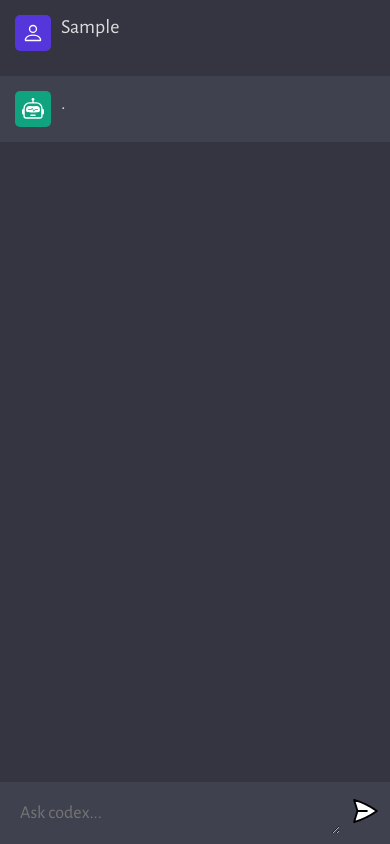
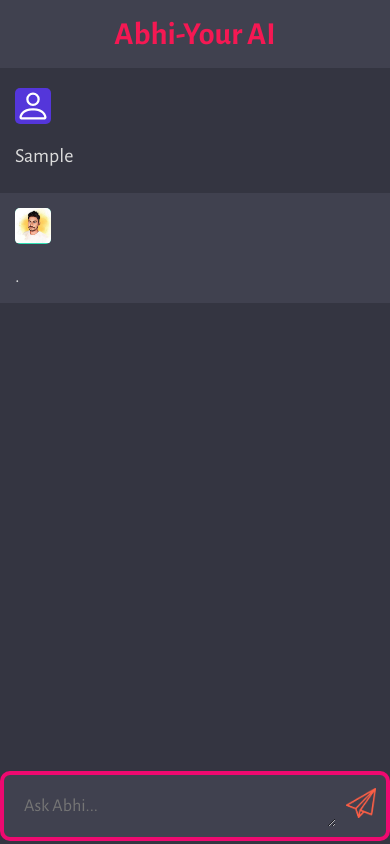
Before and after one commit to A1bhishekk/ChatGPT-Client, a website built with Vite: page index.html in a window 390 px wide. Both pictures are taken after typing "Sample" into the empty fields and a click on the button 365 px from the left and 813 px from the top of the page. Built offline with nearby package versions, Linux system fonts and the light colour scheme; no server answers.

Commit message:
chat gpt frontend

```diff
--- a/index.html
+++ b/index.html
@@ -4,16 +4,19 @@
     <meta charset="UTF-8" />
     <link rel="icon" type="image/svg+xml" href="favicon.ico" />
     <meta name="viewport" content="width=device-width, initial-scale=1.0" />
-    <title>Codex - Your AI</title>
+    <title>Abhi-Your AI</title>
     <link rel="stylesheet" href="style.css" />
   </head>
   <body>
+    <header>
+      <h1>Abhi-Your AI</h1>
+    </header>
     <div id="app">
       <div id="chat_container"></div>
 
       <form>
-        <textarea name="prompt" rows="1" cols="1" placeholder="Ask codex..."></textarea>
-        <button type="submit"><img src="assets/send.svg" alt="send" />
+        <textarea name="prompt" rows="1" cols="1" placeholder="Ask Abhi..."></textarea>
+        <button type="submit"><img src="assets/btn.png" alt="send" />
       </form>
     </div>
 
--- a/script.js
+++ b/script.js
@@ -1,5 +1,6 @@
-import bot from './assets/bot.svg'
+// import bot from './assets/bot.svg'
 import user from './assets/user.svg'
+import bot from './assets/abhi.jpg'
 
 const form = document.querySelector('form')
 const chatContainer = document.querySelector('#chat_container')
--- a/style.css
+++ b/style.css
@@ -9,11 +9,23 @@
 
 body {
   background: #343541;
+  /* height: 100vh; */
+}
+
+header{
+  background: #40414F;
+  padding: 5px;
+  display: flex;
+  justify-content: center;
+  align-items: center;
+  margin-bottom: 5px;
+  color: rgb(245, 24, 83);
+  height: 8vh;
 }
 
 #app {
   width: 100vw;
-  height: 100vh;
+  height: 90vh;
   background: #343541;
 
   display: flex;
@@ -77,13 +89,14 @@ body {
 }
 
 .ai .profile {
-  background: #10a37f;
+  background: #33e0b4;
 }
 
 .profile img {
-  width: 60%;
-  height: 60%;
+  width: 100%;
+  height: 100%;
   object-fit: contain;
+  border-radius: 5px;
 }
 
 .message {
@@ -122,6 +135,12 @@ form {
   display: flex;
   flex-direction: row;
   gap: 10px;
+  border: 2px solid #ee0970;
+  margin-bottom: 5px;
+  padding: 5px 10px;
+  margin: 0px 10px;
+  outline: none;
+  border-radius: 10px;
 }
 
 textarea {
@@ -135,6 +154,7 @@ textarea {
   border-radius: 5px;
   border: none;
   outline: none;
+
 }
 
 button {
@@ -148,3 +168,29 @@ form img {
   width: 30px;
   height: 30px;
 }
+
+i {
+  color: #fff;
+  font-size: 20px;
+}
+/* mobile device  */
+
+@media screen and (max-width: 768px) {
+  .chat {
+    flex-direction: column;
+  }
+
+  .profile {
+    margin-bottom: 10px;
+  }
+
+  form{
+  border: 4px solid  #ee0970;
+  padding: 10px;
+  }
+  #app{
+
+    height: 91vh;
+  }
+
+}
```
Also changed, not shown: assets/abhi.jpg (added), assets/btn.png (added).
